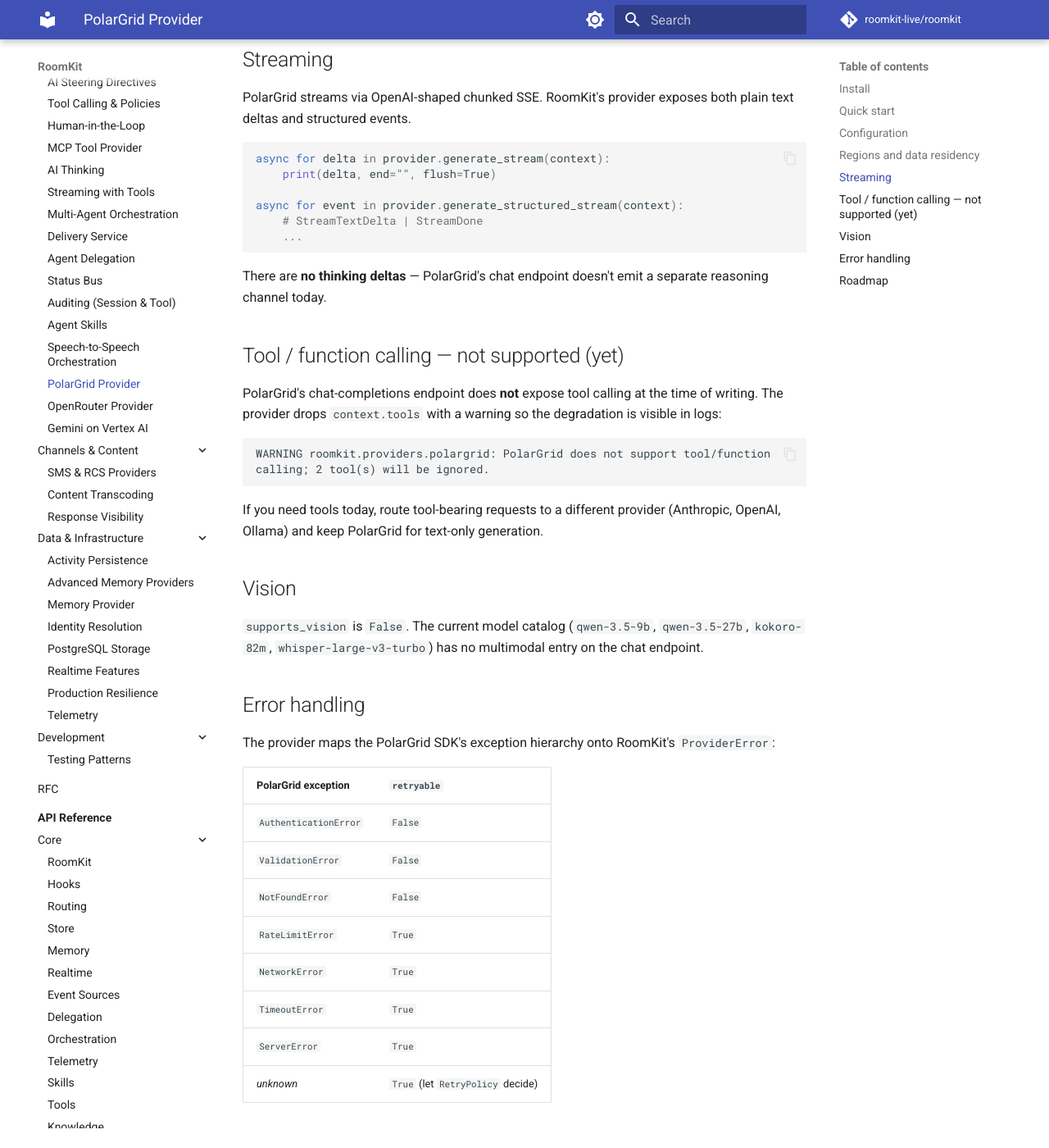
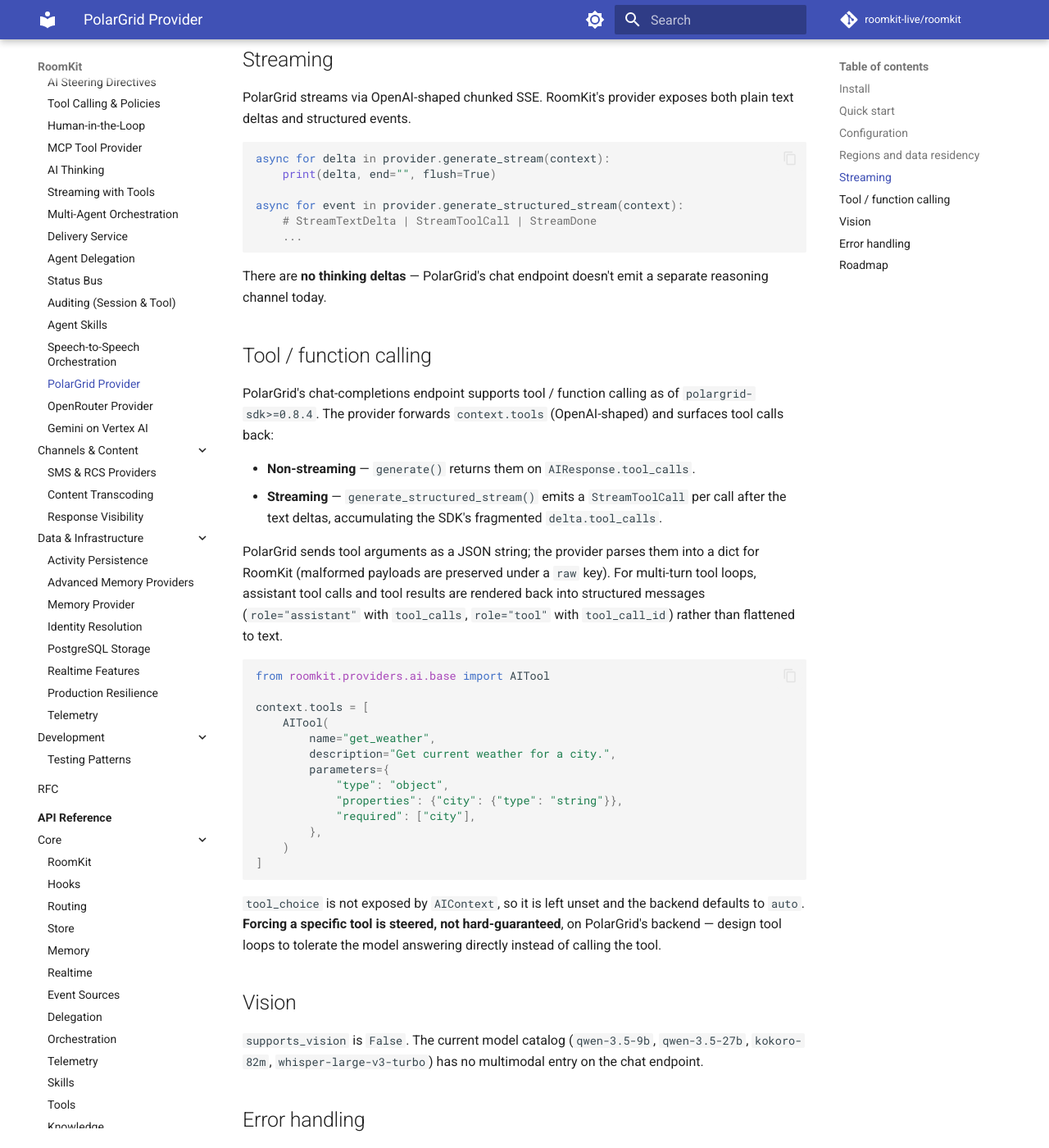
Before and after one commit to roomkit-live/roomkit-docs, an MkDocs documentation site: the page built from docs/guides/polargrid.md, in a window 1280 px wide and 1400 px high, scrolled down 1759 px. Shown: the whole window at 82% size. Built offline with MkDocs 1.6.1 and Material for MkDocs 9.7.7, drawn with Linux system fonts in a browser that asks for light colours; comment, search, counter and statistics services are not loaded; some of the changed text lies outside the part shown.

Commit message:
docs(guides): PolarGrid tool/function calling
PolarGrid supports tool calling as of polargrid-sdk>=0.8.4. Replace the
"not supported" section with usage docs (non-streaming + streaming tool
calls, JSON-string args, multi-turn rendering, tool_choice steered), and
note the SDK pin and StreamToolCall in the streaming events.

````diff
--- a/docs/guides/polargrid.md
+++ b/docs/guides/polargrid.md
@@ -1,11 +1,11 @@
 # PolarGrid Provider
 
-[PolarGrid](https://polargrid.ai) is a Canadian-hosted inference network with regional edges in **Toronto**, **Vancouver**, and **Montreal**. Use it when data residency on Canadian soil matters and the workload only needs LLM/text — voice and tool calling are limited (see below).
+[PolarGrid](https://polargrid.ai) is a Canadian-hosted inference network with regional edges in **Toronto**, **Vancouver**, and **Montreal**. Use it when data residency on Canadian soil matters. It serves OpenAI-shaped chat completions with streaming and tool / function calling; voice is limited (see below).
 
 ## Install
 
 ```bash
-pip install roomkit[polargrid]
+pip install roomkit[polargrid]   # requires polargrid-sdk>=0.8.4
 ```
 
 ## Quick start
@@ -65,22 +65,38 @@ async for delta in provider.generate_stream(context):
     print(delta, end="", flush=True)
 
 async for event in provider.generate_structured_stream(context):
-    # StreamTextDelta | StreamDone
+    # StreamTextDelta | StreamToolCall | StreamDone
     ...
 ```
 
 There are **no thinking deltas** — PolarGrid's chat endpoint doesn't emit a separate reasoning channel today.
 
-## Tool / function calling — not supported (yet)
+## Tool / function calling
 
-PolarGrid's chat-completions endpoint does **not** expose tool calling at the time of writing. The provider drops `context.tools` with a warning so the degradation is visible in logs:
+PolarGrid's chat-completions endpoint supports tool / function calling as of `polargrid-sdk>=0.8.4`. The provider forwards `context.tools` (OpenAI-shaped) and surfaces tool calls back:
 
-```
-WARNING roomkit.providers.polargrid: PolarGrid does not support tool/function
-calling; 2 tool(s) will be ignored.
+- **Non-streaming** — `generate()` returns them on `AIResponse.tool_calls`.
+- **Streaming** — `generate_structured_stream()` emits a `StreamToolCall` per call after the text deltas, accumulating the SDK's fragmented `delta.tool_calls`.
+
+PolarGrid sends tool arguments as a JSON string; the provider parses them into a dict for RoomKit (malformed payloads are preserved under a `raw` key). For multi-turn tool loops, assistant tool calls and tool results are rendered back into structured messages (`role="assistant"` with `tool_calls`, `role="tool"` with `tool_call_id`) rather than flattened to text.
+
+```python
+from roomkit.providers.ai.base import AITool
+
+context.tools = [
+    AITool(
+        name="get_weather",
+        description="Get current weather for a city.",
+        parameters={
+            "type": "object",
+            "properties": {"city": {"type": "string"}},
+            "required": ["city"],
+        },
+    )
+]
 ```
 
-If you need tools today, route tool-bearing requests to a different provider (Anthropic, OpenAI, Ollama) and keep PolarGrid for text-only generation.
+`tool_choice` is not exposed by `AIContext`, so it is left unset and the backend defaults to `auto`. **Forcing a specific tool is steered, not hard-guaranteed**, on PolarGrid's backend — design tool loops to tolerate the model answering directly instead of calling the tool.
 
 ## Vision
 
````
